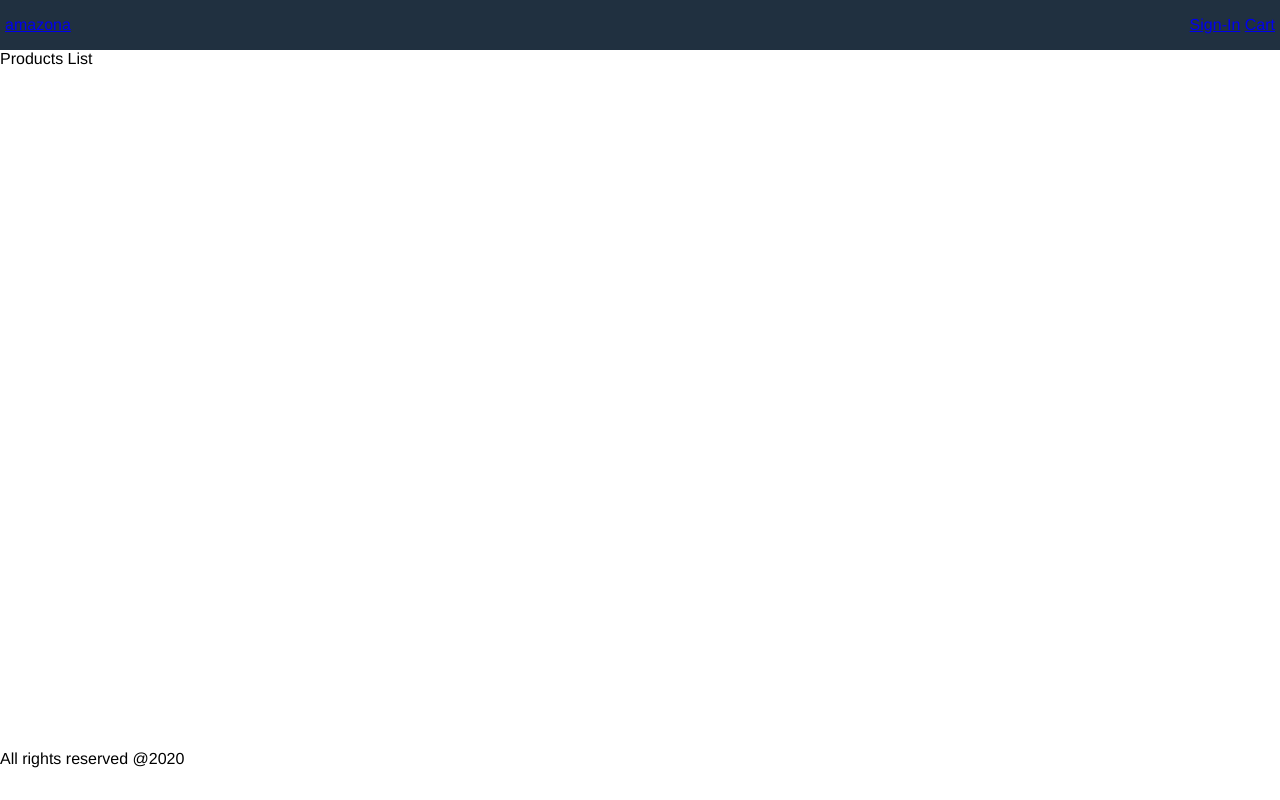
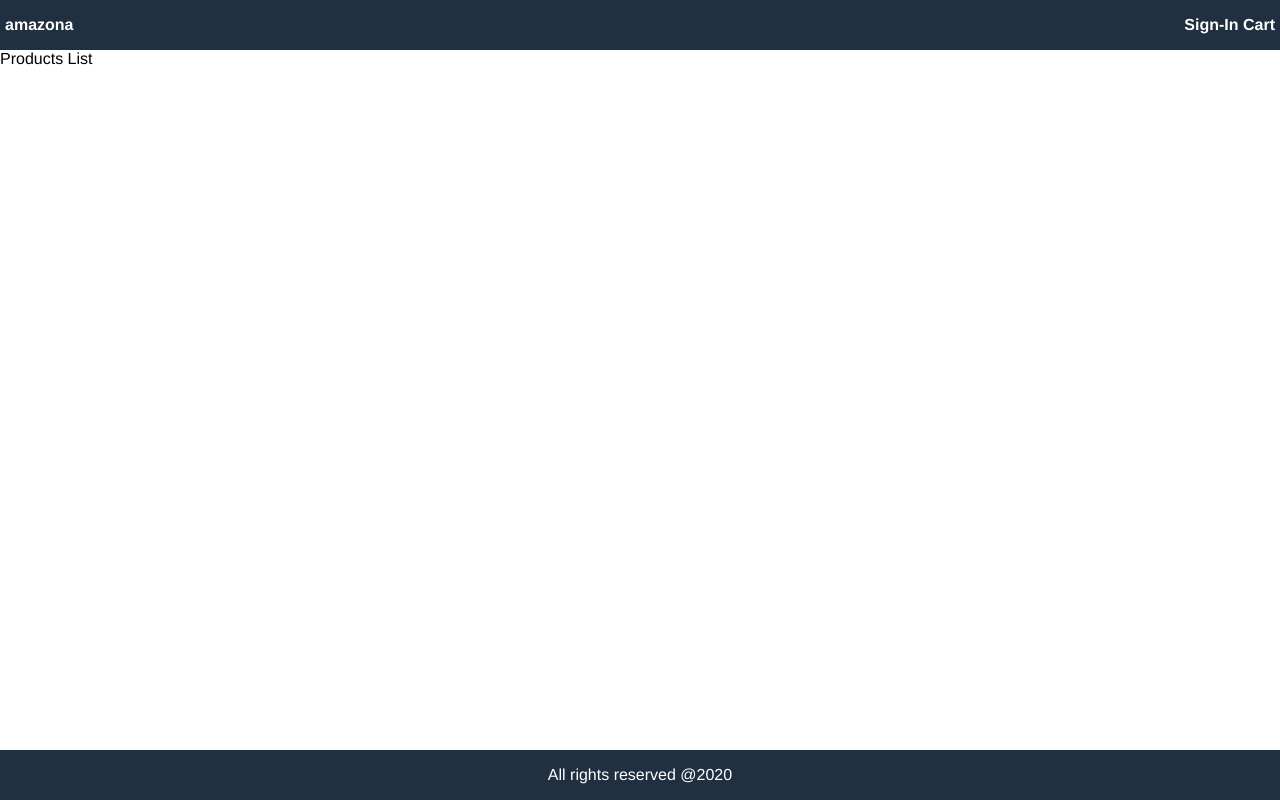
Before and after one commit to saniemacdube93/EcommerceApp, a website: page frontend/src/index.html in a window 1280 px wide. Drawn offline with Linux system fonts and the light colour scheme.

Commit message:
interface design1

```diff
--- a/frontend/src/style.css
+++ b/frontend/src/style.css
@@ -33,3 +33,29 @@ header{
     align-items: center;
     padding: 0.5rem;
 }
+
+
+
+
+
+header a {
+    color: #ffffff;
+    font-weight: bold;
+    text-decoration: none;
+}
+
+header a:hover{
+    color: #f08040
+}
+
+.brand a {
+    font-size: 3rem;
+}
+
+footer {
+   background-color: #203040;
+   display: flex;
+   justify-content: center;
+   align-items: center;
+   color: #ffffff;
+}
```
